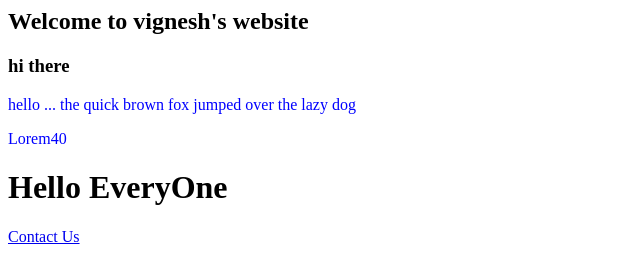
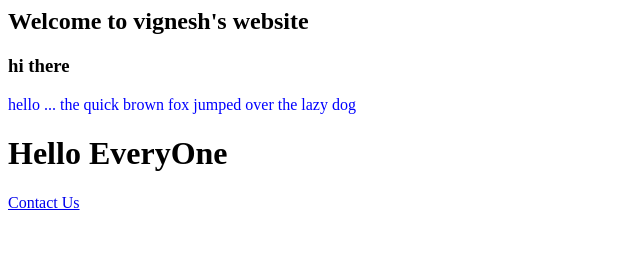
Before and after one commit to Vignesh142/Vignesh142.github.io, a plain HTML site: page index.html in a window 1280 px wide. Shown: the whole page, without its empty margins (0-640 px from the left). Drawn offline with Linux system fonts and the light colour scheme.

Commit message:
Update index.html

```diff
--- a/index.html
+++ b/index.html
@@ -3,6 +3,5 @@
 <h2>Welcome to vignesh's website</h2>
 <h3>hi there</h3>
 <p>hello ... the quick brown fox jumped over the lazy dog</p>
-<p>Lorem40</p>
 <h1>Hello EveryOne</h1>
 <a href="contact.html">Contact Us</a>
```
